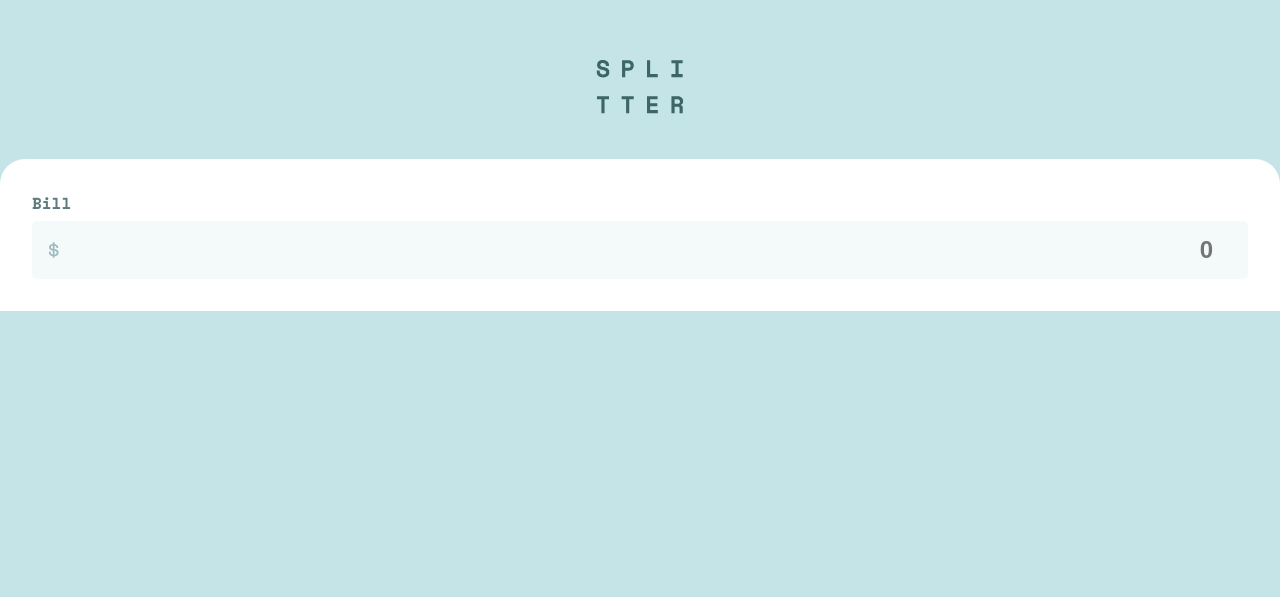
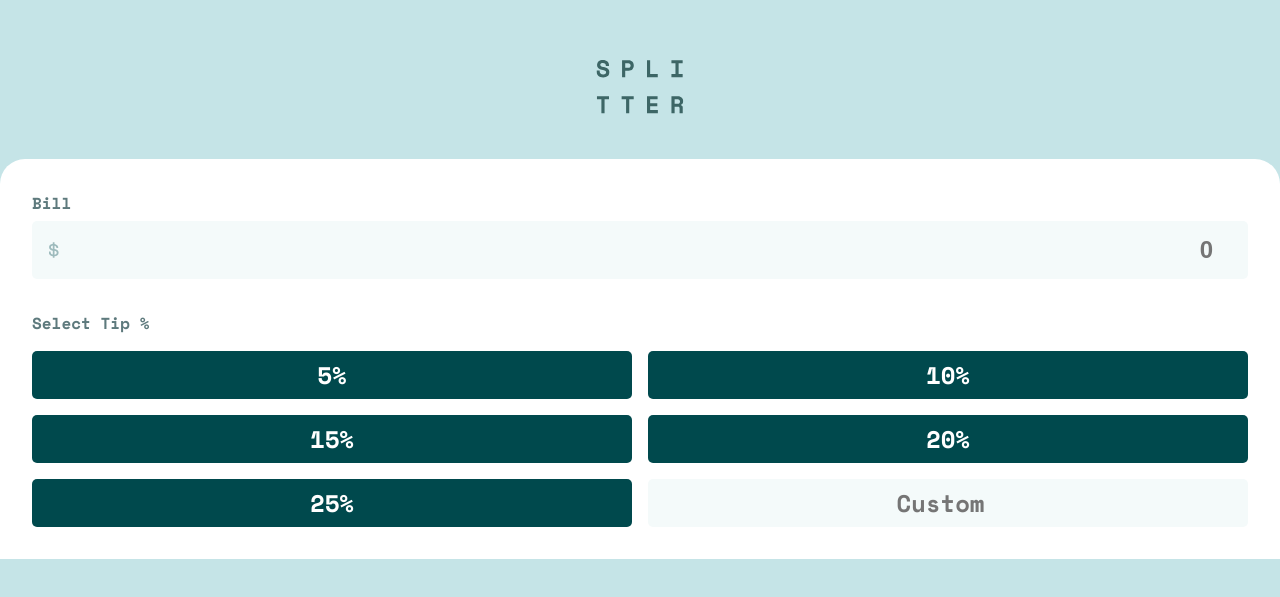
Before and after one commit to delroscol98/Tip-Calculator-V2, a React (Create React App) app: page / in a window 1280 px wide. Shown: the part 103-700 px from the top of the page. Built offline with nearby package versions, Linux system fonts and the light colour scheme.

Commit message:
Percentage component created and Label component abstracted

```diff
--- a/src/App.js
+++ b/src/App.js
@@ -2,6 +2,7 @@ import dollar from "./images/icon-dollar.svg";
 import "./App.css";
 import Calculator from "./Calculator/Calculator";
 import Input from "./Input/Input";
+import Percentage from "./Percentage/Percentage";
 function App() {
   return (
     <>
@@ -17,7 +18,8 @@ function App() {
         />
       </svg>
       <Calculator>
-        <Input label="Bill" image={dollar} image_alt="dollar icon" />
+        <Input image={dollar} image_alt="dollar icon" />
+        <Percentage label="Select Tip %" />
       </Calculator>
     </>
   );
--- a/src/Input/Input.css
+++ b/src/Input/Input.css
@@ -1,10 +1,6 @@
 .input {
   display: grid;
   gap: 0.6rem;
-}
-
-.input__label {
-  color: var(--cyan-3);
 }
 
 .input__container {
--- a/src/Input/Input.js
+++ b/src/Input/Input.js
@@ -1,11 +1,11 @@
 import "./Input.css";
 
-const NumberInput = ({ label, image, imageAlt }) => {
+import Label from "../Label/Label";
+
+const Input = ({ label, image, imageAlt }) => {
   return (
     <article className="input">
-      <label className="input__label body-sm" htmlFor="bill">
-        {label}
-      </label>
+      <Label label="Bill" inputId="bill" />
       <article className="input__container">
         <img className="input__image" src={image} alt={imageAlt} />
         <input
@@ -13,6 +13,7 @@ const NumberInput = ({ label, image, imageAlt }) => {
           type="number"
           name="bill"
           id="bill"
+          min="0"
           placeholder="0"
         />
       </article>
@@ -20,4 +21,4 @@ const NumberInput = ({ label, image, imageAlt }) => {
   );
 };
 
-export default NumberInput;
+export default Input;
--- /dev/null
+++ b/src/Label/Label.css
@@ -0,0 +1,3 @@
+.label {
+  color: var(--cyan-3);
+}
--- /dev/null
+++ b/src/Label/Label.js
@@ -0,0 +1,11 @@
+import "./Label.css";
+
+const Label = ({ label, inputId }) => {
+  return (
+    <label className="label body-sm" htmlFor={inputId}>
+      {label}
+    </label>
+  );
+};
+
+export default Label;
--- /dev/null
+++ b/src/Percentage/Percentage.css
@@ -0,0 +1,31 @@
+.percentage {
+  display: grid;
+  gap: 1.6rem;
+}
+
+.percentage__btn-container {
+  display: grid;
+  grid-template-columns: repeat(2, 1fr);
+  gap: 1.6rem;
+}
+
+.percentage__btn {
+  height: 4.8rem;
+  font-family: "Space Mono", monospace;
+  font-weight: 700;
+  color: var(--white);
+  background-color: var(--cyan-2);
+  border: none;
+  border-radius: 0.5rem;
+}
+
+.percentage__input {
+  width: 100%;
+  font-family: "Space Mono", monospace;
+  font-weight: 700;
+  text-align: center;
+  color: var(--cyan-2);
+  background-color: var(--cyan-6);
+  border: none;
+  border-radius: 0.5rem;
+}
--- /dev/null
+++ b/src/Percentage/Percentage.js
@@ -0,0 +1,51 @@
+import "./Percentage.css";
+
+import Label from "../Label/Label";
+
+const Percentage = ({ label }) => {
+  return (
+    <section className="percentage">
+      <Label label="Select Tip %" inputId="percentage" />
+      <section className="percentage__btn-container">
+        <input
+          className="percentage__btn body-main"
+          type="button"
+          value="5%"
+          id="percentage"
+        />
+        <input
+          className="percentage__btn body-main"
+          type="button"
+          value="10%"
+          id="percentage"
+        />
+        <input
+          className="percentage__btn body-main"
+          type="button"
+          value="15%"
+          id="percentage"
+        />
+        <input
+          className="percentage__btn body-main"
+          type="button"
+          value="20%"
+          id="percentage"
+        />
+        <input
+          className="percentage__btn body-main"
+          type="button"
+          value="25%"
+          id="percentage"
+        />
+        <input
+          className="percentage__input body-main"
+          type="number"
+          placeholder="Custom"
+          id="percentage"
+        />
+      </section>
+    </section>
+  );
+};
+
+export default Percentage;
```
